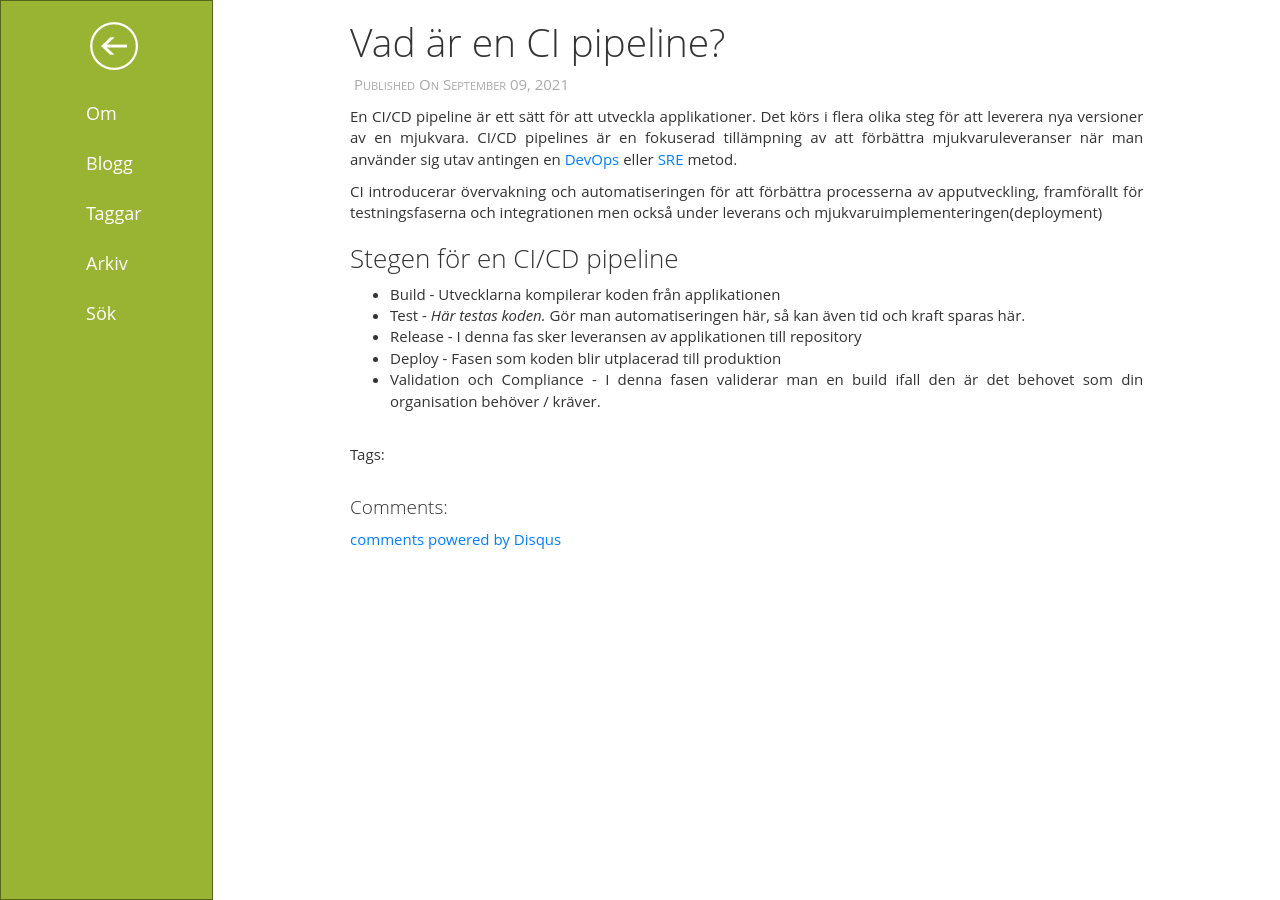
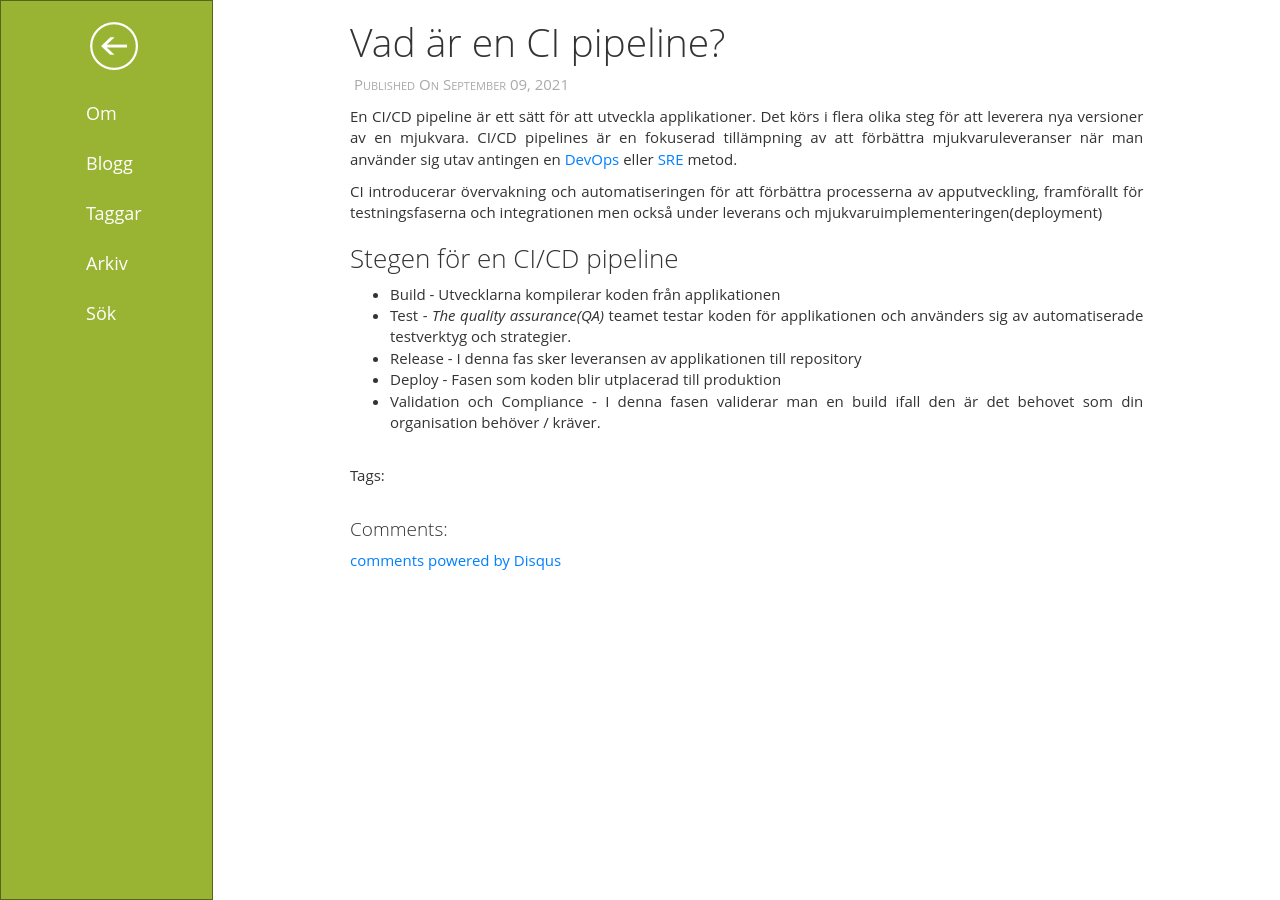
Before and after one commit to KevinKallin/KevinKallin.github.io, a Jekyll site: the page built from _posts/2021-09-09-Vad-är-en-CI-pipeline?.md, in a window 1280 px wide. Built offline with Jekyll 4.4.1, drawn with Linux system fonts in a browser that asks for light colours; a script that is not in the unit is left out; comment, search, counter and statistics services are not loaded.

Commit message:
Update 2021-09-09-Vad-är-en-CI-pipeline?.md

```diff
--- a/_posts/2021-09-09-Vad-är-en-CI-pipeline?.md
+++ b/_posts/2021-09-09-Vad-är-en-CI-pipeline?.md
@@ -14,7 +14,7 @@ men också under leverans och mjukvaruimplementeringen(deployment)
 ### Stegen för en CI/CD pipeline
 
   * Build - Utvecklarna kompilerar koden från applikationen
-  * Test - <em>Här testas koden. </em> Gör man automatiseringen här, så kan även tid och kraft sparas här.
+  * Test - <em>The quality assurance(QA)</em> teamet testar koden för applikationen och använders sig av automatiserade testverktyg och strategier.
   * Release - I denna fas sker leveransen av applikationen till repository
   * Deploy - Fasen som koden blir utplacerad till produktion
   * Validation och Compliance - I denna fasen validerar man en build ifall den är det behovet som din organisation behöver / kräver.
```
